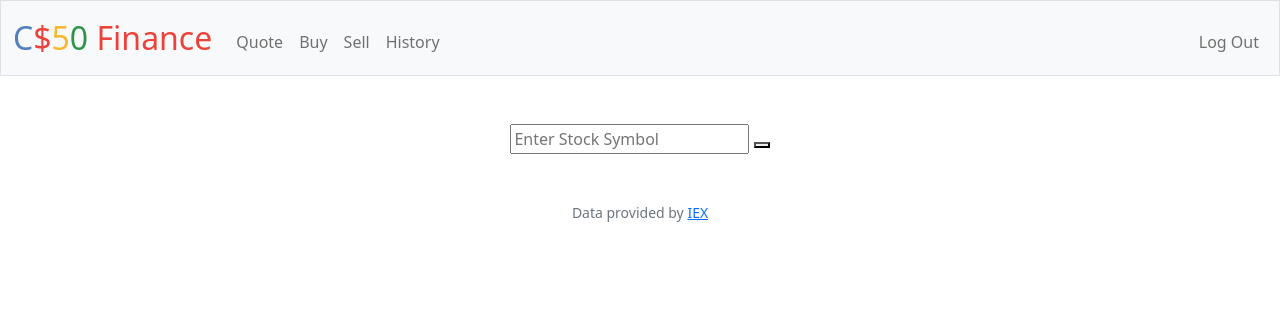
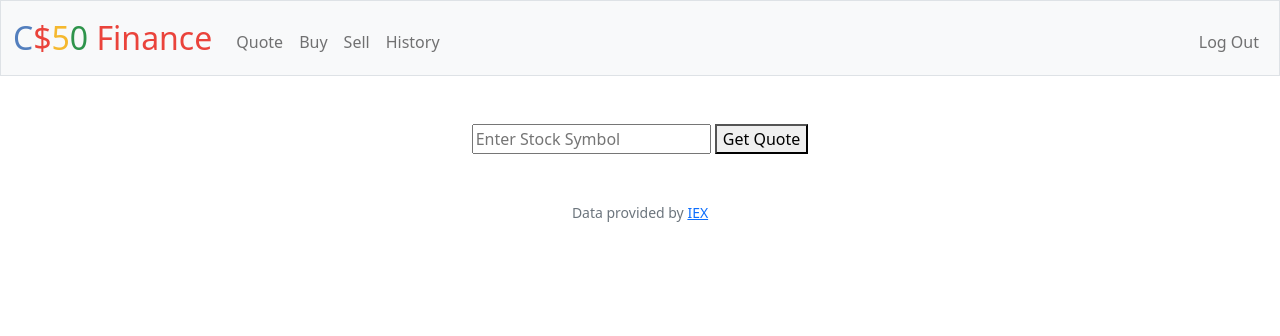
Before and after one commit to EJDC/CS50x-Work, a Flask app: page /quote in a window 1280 px wide. Shown: the top 336 px of the page. Run offline with Flask 3, Linux system fonts and the light colour scheme; a user stored in the database is signed in; some libraries are stand-ins or nearby versions.

Commit message:
Mon, Dec 18, 2023, 11:42 AM +00:00

```diff
--- a/finance/templates/buy.html
+++ b/finance/templates/buy.html
@@ -4,6 +4,6 @@
 <form action="/buy" method="post">
     <input type="text" name="symbol" placeholder="Enter Stock Symbol">
     <input type="text" name="shares" placeholder="Number of Shares">
-    <button type="submit" value="Buy">
+    <button type="submit" value="Buy">Submit</button>
 </form>
 {% endblock %}
--- a/finance/templates/quote.html
+++ b/finance/templates/quote.html
@@ -3,6 +3,6 @@
 
 <form action="/quote" method="post">
     <input type="text" name="symbol" placeholder="Enter Stock Symbol">
-    <button type="submit" value="Get Quote">
+    <button type="submit" value="Get Quote">Get Quote</button>
 </form>
 {% endblock %}
```
